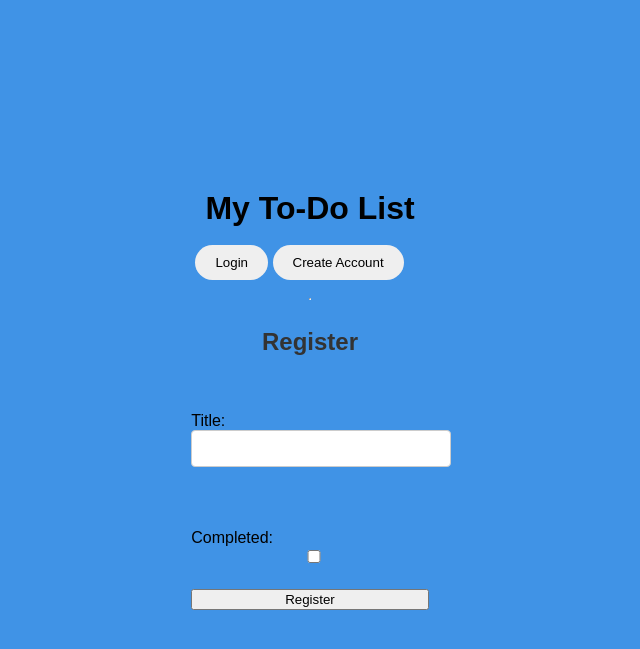
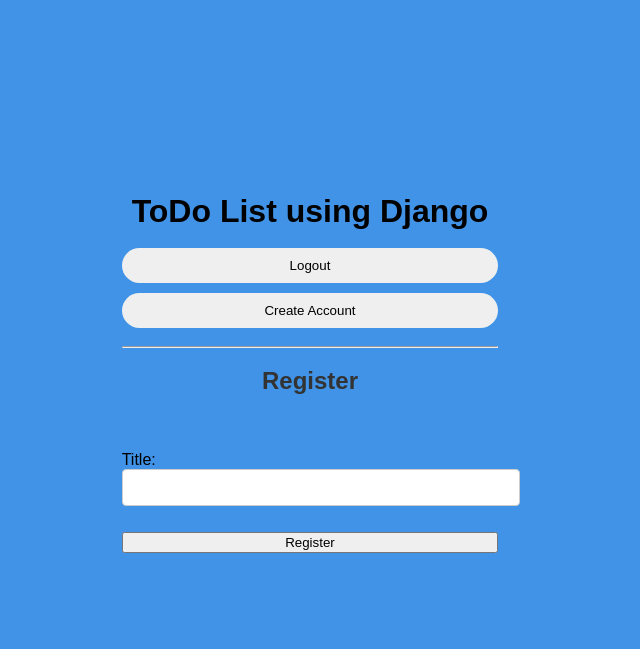
Before and after one commit to Subash0703/todolist-django, a Django app: template Todo_list/templates/registration/register.html in a window 1280 px wide. Shown: the top 649 px of the page, without its empty margins (330-970 px from the left). Run offline with Django 5.2, Linux system fonts and the light colour scheme; the template is opened without the code that fills it: values that come from a table or form of the project are taken from there, others are empty; a user stored in the database is signed in.

Commit message:
project structure

```diff
--- a/Todo_list/static/css/Base/Base.css
+++ b/Todo_list/static/css/Base/Base.css
@@ -30,6 +30,10 @@ p{
   outline: none;
   border-radius: 20px;
   margin-bottom: 10px;
+}
+.base-btn-login:hover,
+.base-btn-create:hover{
+   cursor: pointer;
 }
 
 .todo-list-container {
@@ -73,6 +77,7 @@ input {
 .add-btn:hover,
 .login-btn:hover {
   background-color: #45a049;
+  cursor: pointer;
 }
 
 ul {
--- /dev/null
+++ b/Todo_list/static/css/register/register.css
@@ -0,0 +1,3 @@
+.btn-register{
+  padding: 20px;
+}
--- a/Todo_list/templates/base.html
+++ b/Todo_list/templates/base.html
@@ -1,7 +1,7 @@
 <!DOCTYPE html>
 <html lang="en">
 <head>
-  <meta name="viewport" content="width=device-width, initial-scale=1.0" />
+    <meta name="viewport" content="width=device-width, initial-scale=1.0"/>
     <meta charset="UTF-8">
     <title>My To-Do List</title>
     {% load static %}
@@ -9,17 +9,28 @@
 </head>
 <body>
 <div class="base-container">
+    <div class="container">
+        <div class="card">
             {% if user.is_authenticated %}
             <div class="base-logo">
-      <a href="{% url 'todo_list' %}" class="todo-logo">My To-Do List</a><br><br>
+                <a href="{% url 'todo_list' %}" class="todo-logo">ToDo List using Django</a><br><br>
             </div>
             <div class="base-btn">
-      <a href="{% url 'login' %}"><button class="base-btn-login">Login</button></a>
-      <a href="{% url 'register' %}"><button class="base-btn-create">Create Account</button></a>
+                <form id="logout-form" method="POST" action="{% url 'logout' %}">
+                    {% csrf_token %}
+                    <button type="submit" class="base-btn-login">Logout</button>
+                </form>
+                <form id="register-form" method="POST" action="{% url 'register' %}">
+                    {% csrf_token %}
+                    <button type="submit" class="base-btn-create">Create Account</button>
+                </form>
             </div>
             {% endif %}
         </div>
         <hr>
         {% block content %}{% endblock %}
+    </div>
+</div>
+
 </body>
 </html>
--- a/Todo_list/templates/registration/register.html
+++ b/Todo_list/templates/registration/register.html
@@ -1,19 +1,23 @@
 <!DOCTYPE html>
 <html lang="en">
 <head>
-  <meta name="viewport" content="width=device-width, initial-scale=1.0" />
-  <meta charset="UTF-8">
+    <meta name="viewport" content="width=device-width, initial-scale=1.0"/>
+    <meta charset="UTF-8">
     {% extends 'base.html' %}
     <title>Register</title>
+    {% block styles %}
+    {% load static %}
+    <link rel="stylesheet" href="{% static 'css/register/register.css' %}">
+    {% endblock %}
 </head>
 <body>
 {% block content %}
-  <h2>Register</h2>
-  <form method="post" action="{% url 'register' %}">
+<h2>Register</h2>
+<form method="post" action="{% url 'register' %}">
     {% csrf_token %}
     {{ form.as_p }}
-    <button type="submit">Register</button>
-  </form>
+    <button type="submit" class="btn-register">Register</button><br /><br /><br />
+</form>
 {% endblock %}
 </body>
 </html>
--- a/Todo_list/todotasklist/forms.py
+++ b/Todo_list/todotasklist/forms.py
@@ -5,4 +5,4 @@ from .models import Task
 class TaskForm(forms.ModelForm):
     class Meta:
         model = Task
-        fields = ['title', 'completed']
+        fields = ['title']
--- a/Todo_list/todotasklist/urls.py
+++ b/Todo_list/todotasklist/urls.py
@@ -22,12 +22,11 @@ from django.urls import path
 from .views import todo_list, delete_task, CustomLoginView, CustomLogoutView, CustomRegisterView
 
 urlpatterns = [
-    path('', todo_list, name='todo_list'),
+    path('', CustomRegisterView.as_view(), name='register'),
+    path('todolist/', todo_list, name='todo_list'),
     path('delete/<str:id>/', delete_task, name='delete_task'),
     path('login/', CustomLoginView.as_view(), name='login'),
     path('logout/', CustomLogoutView.as_view(), name='logout'),
-    path('register/', CustomRegisterView.as_view(), name='register'),
-
 ]
 
 if settings.DEBUG:
```
Also changed, not shown: Todo_list/templates/logout/logout.html (added, +18 -0 lines), Todo_list/todotasklist/views.py (+4 -10 lines), Todo_list/db.sqlite3, firebase.json (deleted), 1 other file. Lines whose indentation alone changed are shown as unchanged.
